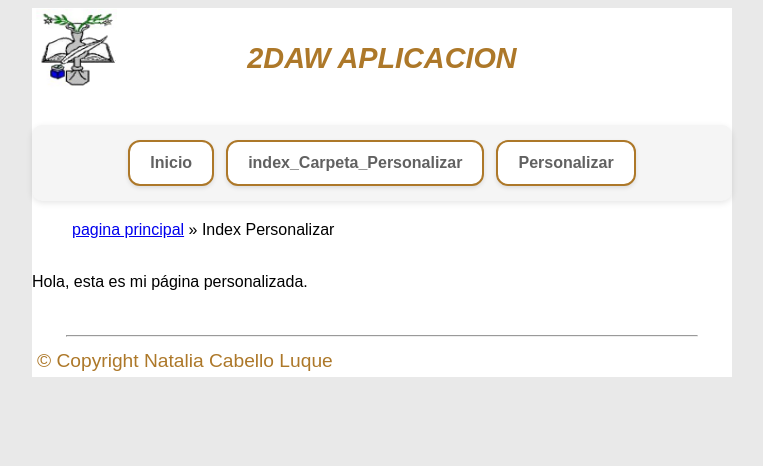
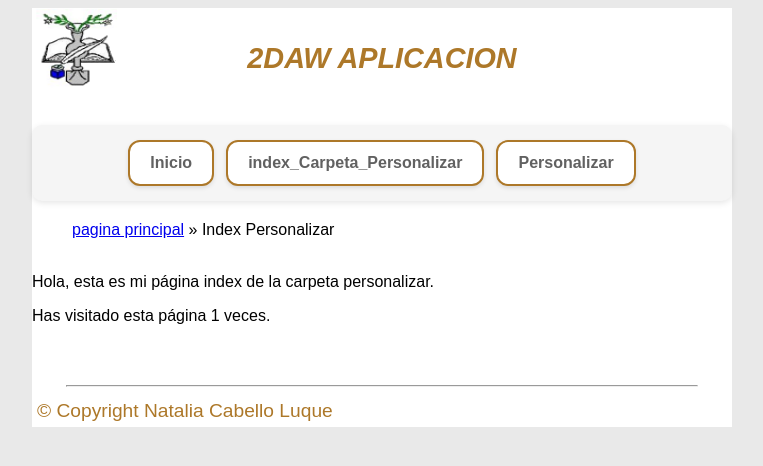
Before and after one commit to Natalialuque/relacion8, a PHP site: page /aplicacion/personalizar/index.php in a window 1280 px wide. Shown: the top 466 px of the page, without its empty margins (258-1021 px from the left). Run offline with PHP 8.4, Linux system fonts and the light colour scheme.

Commit message:
ejercicio 1 terminado y comentado

```diff
--- a/web/aplicacion/personalizar/index.php
+++ b/web/aplicacion/personalizar/index.php
@@ -1,5 +1,19 @@
 <?php
 include_once(dirname(__FILE__) . "/../../cabecera.php");
+
+/**
+  * IMPORTANTE --> Para que el contador funcione debe de estar arriba del todo porque las cookies funcionan mediante
+  * cabeceras HTTP, igual que header(), Si ya se ha enviado cualquier HTML al navegador, php no puede enviar las cookies
+  */
+if (isset($_COOKIE["contador"])) {
+    //para sumar de uno en uno
+    $contador = $_COOKIE["contador"] + 1;
+} else {
+    $contador = 1;
+}
+
+setcookie("contador", $contador, time() + 365 * 24 * 60 * 60);
+
 //controlador
 //dibuja la plantilla de la vista
 inicioCabecera("APLICACION PRIMER TRIMESTRE");
@@ -9,10 +23,10 @@ inicioCabecera("APLICACION PRIMER TRIMESTRE");
  "Index Personalizar"=> "./index.php",
 
  ];
+
  ?>
- <!-- LLAMAMOS A LOS ESTILOS POR DEFECTO Y LO APLICAMOS -->
+ <!-- DEBEMOS LLAMAR A LOS ESTILOS PARA QUE SE APLIQUEN -->
 <style>
-
 #documento{
     background-color: <?= $colorFondo ?>;
     color: <?= $colorTexto ?>;
@@ -24,18 +38,17 @@ inicioCabecera("APLICACION PRIMER TRIMESTRE");
 cabecera();
 finCabecera();
 inicioCuerpo("2DAW APLICACION",$ubicacion);
-cuerpo(); //llamo a la vista
+cuerpo($contador); //llamo a la vista
 finCuerpo();
 // **********************************************************
 ////vista cabecera donde podemos ver otros enlaces
 
 function cabecera() {}
 //vista
-function cuerpo()
+function cuerpo($contador)
 {
 ?>
-<div id="documento">
-    Hola, esta es mi página personalizada.
-</div>
+    <p>Hola, esta es mi página index de la carpeta personalizar.</p>
+    <p>Has visitado esta página <?= $contador ?> veces.</p>
 <?php
 }
--- a/web/cabecera.php
+++ b/web/cabecera.php
@@ -49,8 +49,9 @@ const COLORESFONDO = [
     "Amarillo" => "yellow",
     "Gris" => "gray"
 ];
+
 /**
- * Si no existen cookies asignamos estos colores por defecto
+ * Creamos las cookies con valores de los colores y si no existen asignamos los por defecto
  */
-$colorFondo = $_COOKIE["fondo"] ?? "white";
-$colorTexto = $_COOKIE["texto"] ?? "black";
+$colorFondo = $_COOKIE["colorFondo"] ?? "white";
+$colorTexto = $_COOKIE["colorTexto"] ?? "black";
```
Also changed, not shown: web/aplicacion/personalizar/personalizar.php (+13 -4 lines).
